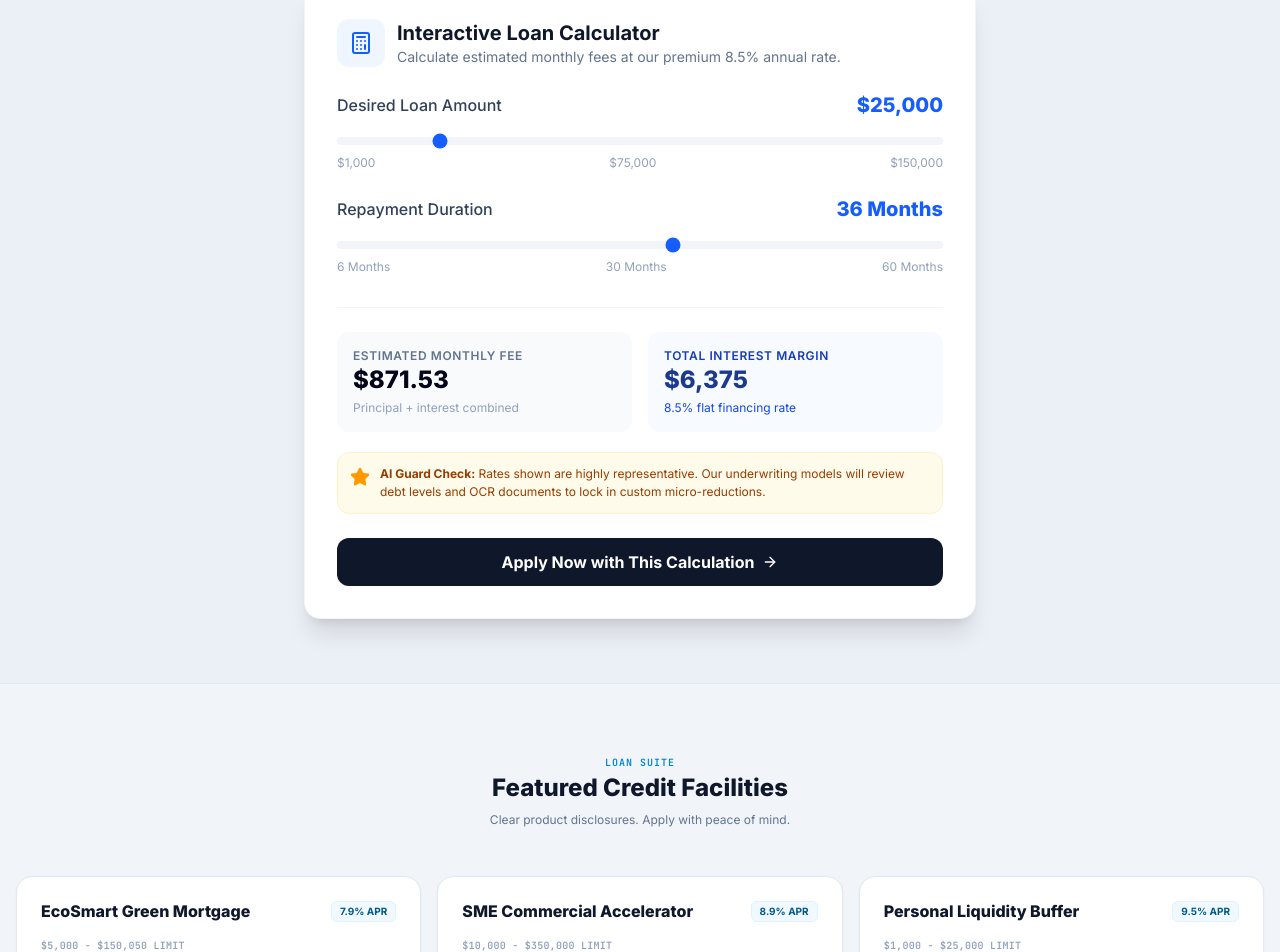
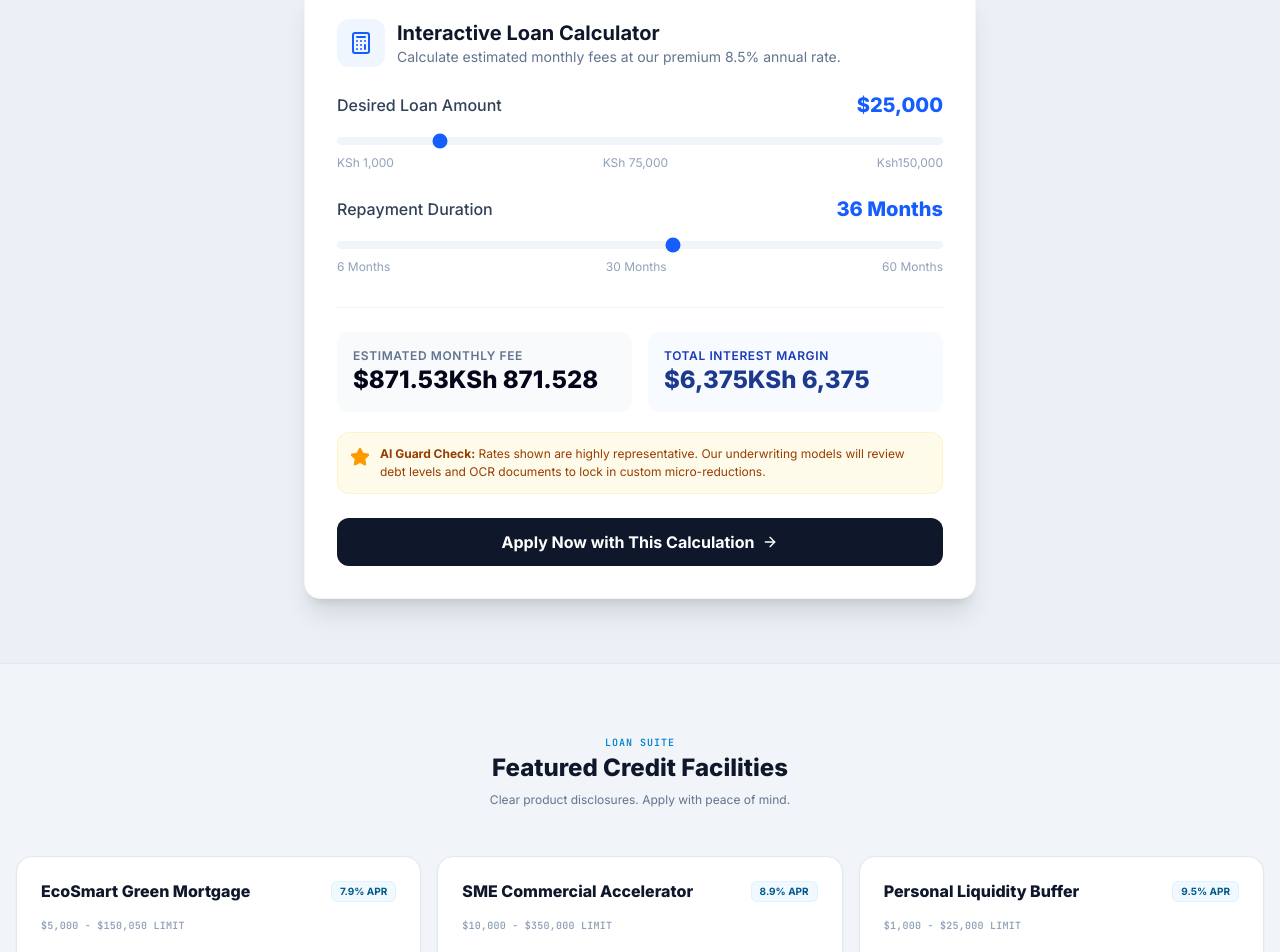
Before and after one commit to muchezn-sudo/Digital-Loan-Application-, a React (Vite) app: page / in a window 1280 px wide. Shown: the part 1410-2362 px from the top of the page. Built offline with nearby package versions, Linux system fonts and the light colour scheme.

Commit message:
git commit

```diff
--- a/src/components/LoanCalculator.tsx
+++ b/src/components/LoanCalculator.tsx
@@ -31,8 +31,7 @@ export default function LoanCalculator({ onApplyPreset }: LoanCalculatorProps) {
         <div>
           <div className="flex justify-between items-center mb-2">
             <span className="text-slate-700 font-medium">Desired Loan Amount</span>
-            <span className="text-xl font-extrabold text-blue-600">${amount.toLocaleString()}</span>
-          </div>
+<span className="text-xl font-extrabold text-blue-600">${amount.toLocaleString()}</span>          </div>
           <input
             type="range"
             id="slider-amount"
@@ -44,9 +43,9 @@ export default function LoanCalculator({ onApplyPreset }: LoanCalculatorProps) {
             className="w-full h-2 bg-slate-100 rounded-lg appearance-none cursor-pointer accent-blue-600"
           />
           <div className="flex justify-between text-xs text-slate-400 mt-1">
-            <span>$1,000</span>
-            <span>$75,000</span>
-            <span>$150,000</span>
+           <span>KSh 1,000</span>
+           <span>KSh 75,000</span>
+            <span>Ksh150,000</span>
           </div>
         </div>
 
@@ -79,13 +78,12 @@ export default function LoanCalculator({ onApplyPreset }: LoanCalculatorProps) {
         <div className="bg-slate-50 p-4 rounded-xl">
           <span className="text-xs text-slate-500 font-semibold uppercase tracking-wider block">Estimated Monthly Fee</span>
           <span className="text-2xl font-black text-slate-950">${monthlyRepayment.toFixed(2)}</span>
-          <span className="text-xs text-slate-400 block mt-1">Principal + interest combined</span>
+          <span className="text-2xl font-black text-slate-950">KSh {monthlyRepayment.toLocaleString(undefined, { minimumFractionDigits: 2 })}</span>
         </div>
         <div className="bg-blue-50/50 p-4 rounded-xl">
           <span className="text-xs text-blue-800 font-semibold uppercase tracking-wider block">Total Interest Margin</span>
           <span className="text-2xl font-black text-blue-900">${calculatedInterest.toLocaleString(undefined, { maximumFractionDigits: 2 })}</span>
-          <span className="text-xs text-blue-700 block mt-1">8.5% flat financing rate</span>
-        </div>
+ <span className="text-2xl font-black text-blue-900">KSh {calculatedInterest.toLocaleString(undefined, { maximumFractionDigits: 2 })}</span>        </div>
       </div>
 
       <div className="bg-amber-50 border border-amber-100 rounded-xl p-3 flex items-start gap-2.5 mt-5">
```
